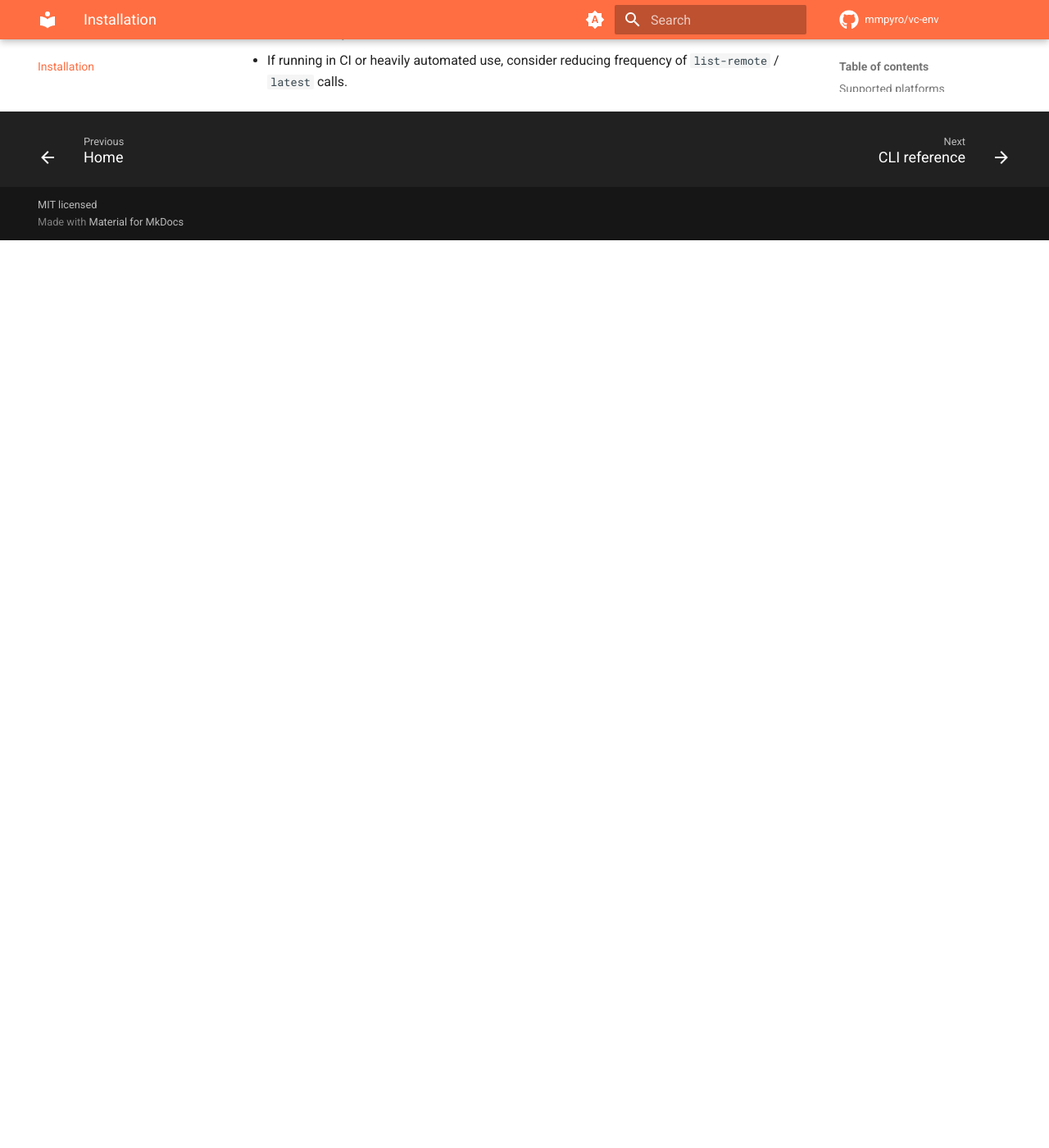
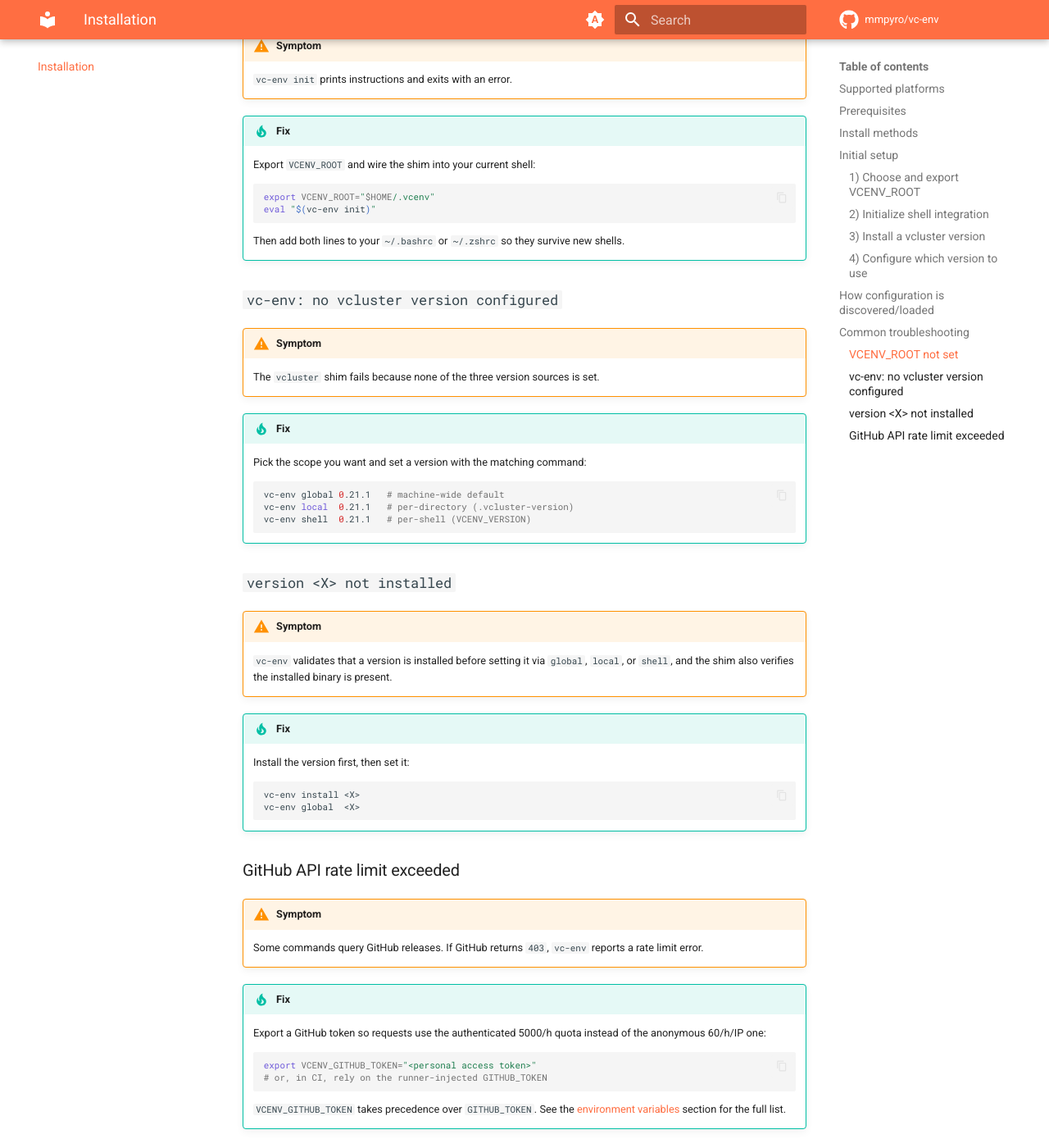
Before and after one commit to mmpyro/vc-env, an MkDocs documentation site: the page built from docs/installation-and-configuration.md, in a window 1280 px wide and 1400 px high, scrolled down 4280 px. Shown: the whole window at 82% size. Built offline with MkDocs 1.6.1 and Material for MkDocs 9.7.7, drawn with Linux system fonts in a browser that asks for light colours; comment, search, counter and statistics services are not loaded; before the commit the page ends 4573 px from its top, so only the background shows below that; some of the changed text lies outside the part shown.

Commit message:
docs(installation): add content tabs, admonitions, mermaid flowchart
- Install methods (prebuilt / source / cross-compile) become content tabs.
- 'Configure which version to use' becomes content tabs for the three
  scopes.
- Each troubleshooting entry becomes a warning (Symptom) + tip (Fix)
  admonition pair.
- Add a mermaid flowchart under 'How configuration is discovered/loaded'
  that walks shell -> local -> global -> error.

Co-authored-by: mmpyro <mmpyro@users.noreply.github.com>

````diff
--- a/docs/installation-and-configuration.md
+++ b/docs/installation-and-configuration.md
@@ -18,40 +18,44 @@ If your platform is not listed, install from source.
 - A POSIX-like shell (e.g. `bash` or `zsh`).
 - Permission to create and write files in your chosen `VCENV_ROOT` directory.
 - Network access to GitHub:
-  - `vc-env install`, `vc-env latest`, and `vc-env list-remote` fetch information from GitHub.
+    - `vc-env install`, `vc-env latest`, and `vc-env list-remote` fetch information from GitHub.
 
 No existing `vcluster` installation is required; `vc-env` manages the `vcluster` binaries it installs.
 
 ## Install methods
 
-### Option A: Install a prebuilt binary (recommended)
+=== "Prebuilt binary (recommended)"
 
-1. Download the binary for your platform from the project’s GitHub releases.
-2. Make it executable and move it into a directory on your `PATH`.
+    1. Download the binary for your platform from the project's
+       [GitHub releases](https://github.com/mmpyro/vc-env/releases).
+    2. Make it executable and move it into a directory on your `PATH`.
 
-Example (Linux x86_64):
+    Example (Linux x86_64):
 
-```sh
-curl -L -o vc-env https://github.com/mmpyro/vc-env/releases/download/v1.0.0/vc-env-linux-amd64
-chmod +x vc-env
-sudo mv vc-env /usr/local/bin/vc-env
-```
+    ```sh
+    curl -L -o vc-env https://github.com/mmpyro/vc-env/releases/download/v1.0.0/vc-env-linux-amd64
+    chmod +x vc-env
+    sudo mv vc-env /usr/local/bin/vc-env
+    ```
 
-### Option B: Build from source
+=== "Build from source"
 
-```sh
-git clone https://github.com/mmpyro/vc-env.git
-cd vc-env
-make build
-```
+    ```sh
+    git clone https://github.com/mmpyro/vc-env.git
+    cd vc-env
+    make build
+    ```
 
-The binary will be available at `build/vc-env`.
+    The binary will be available at `build/vc-env`.
 
-### Option C: Cross-compile for all supported platforms
+=== "Cross-compile for all platforms"
 
-```sh
-make build-all
-```
+    ```sh
+    make build-all
+    ```
+
+    This produces `build/vc-env-<os>-<arch>` for `linux/amd64`,
+    `linux/arm64`, `darwin/amd64` and `darwin/arm64`.
 
 ## Initial setup
 
@@ -83,6 +88,11 @@ What this does:
 
 - Prepends `$VCENV_ROOT/shims` to your `PATH` so `vcluster` resolves to the shim.
 - Defines a `vc-env` shell function that enables `vc-env shell` to affect the current shell environment.
+
+!!! note "Why `eval` and not just a `source`"
+    `vc-env init` prints shell code to stdout. The `eval` applies it to
+    the current shell, which is what makes `vc-env shell <version>`
+    able to export `VCENV_VERSION` for your interactive session.
 
 ### 3) Install a `vcluster` version
 
@@ -100,23 +110,29 @@ vc-env install
 
 Pick one of:
 
-- Global default (applies everywhere unless overridden):
+=== "Global default"
 
-  ```sh
-  vc-env global 0.21.1
-  ```
+    Applies everywhere unless overridden.
 
-- Per-directory (creates `.vcluster-version` in the current directory):
+    ```sh
+    vc-env global 0.21.1
+    ```
 
-  ```sh
-  vc-env local 0.21.1
-  ```
+=== "Per-directory"
 
-- Per-shell session (sets `VCENV_VERSION`; requires `eval "$(vc-env init)"`):
+    Creates a `.vcluster-version` file in the current directory.
 
-  ```sh
-  vc-env shell 0.21.1
-  ```
+    ```sh
+    vc-env local 0.21.1
+    ```
+
+=== "Per-shell session"
+
+    Sets `VCENV_VERSION`; requires `eval "$(vc-env init)"`.
+
+    ```sh
+    vc-env shell 0.21.1
+    ```
 
 ## How configuration is discovered/loaded
 
@@ -125,6 +141,18 @@ When the `vcluster` shim runs, it selects a version using this priority order:
 1. `VCENV_VERSION` (shell version)
 2. `.vcluster-version` in the current directory or any parent directory (local version)
 3. `$VCENV_ROOT/version` (global version)
+
+```mermaid
+flowchart TD
+    start(["vcluster &lt;args&gt;"]) --> shell{"VCENV_VERSION<br/>set?"}
+    shell -- yes --> use["use that version"]
+    shell -- no --> local{".vcluster-version<br/>found walking up?"}
+    local -- yes --> use
+    local -- no --> global{"$VCENV_ROOT/version<br/>exists?"}
+    global -- yes --> use
+    global -- no --> err(["error:<br/>no vcluster version configured"])
+    use --> exec(["exec $VCENV_ROOT/versions/&lt;v&gt;/vcluster"])
+```
 
 Notes:
 
@@ -135,49 +163,60 @@ Notes:
 
 ### `VCENV_ROOT not set`
 
-Symptoms:
+!!! warning "Symptom"
+    `vc-env init` prints instructions and exits with an error.
 
-- `vc-env init` prints instructions and exits with an error.
+!!! tip "Fix"
+    Export `VCENV_ROOT` and wire the shim into your current shell:
 
-Fix:
+    ```sh
+    export VCENV_ROOT="$HOME/.vcenv"
+    eval "$(vc-env init)"
+    ```
 
-```sh
-export VCENV_ROOT="$HOME/.vcenv"
-```
-
-Then ensure you also have:
-
-```sh
-eval "$(vc-env init)"
-```
+    Then add both lines to your `~/.bashrc` or `~/.zshrc` so they survive new shells.
 
 ### `vc-env: no vcluster version configured`
 
-This is emitted by the `vcluster` shim when none of the version sources are configured.
+!!! warning "Symptom"
+    The `vcluster` shim fails because none of the three version sources is set.
 
-Fix (choose one):
+!!! tip "Fix"
+    Pick the scope you want and set a version with the matching command:
 
-```sh
-vc-env global 0.21.1
-vc-env local 0.21.1
-vc-env shell 0.21.1
-```
+    ```sh
+    vc-env global 0.21.1   # machine-wide default
+    vc-env local  0.21.1   # per-directory (.vcluster-version)
+    vc-env shell  0.21.1   # per-shell (VCENV_VERSION)
+    ```
 
 ### `version <X> not installed`
 
-`vc-env` validates that a version is installed before setting it via `global`, `local`, or `shell`, and the shim also verifies the installed binary is present.
+!!! warning "Symptom"
+    `vc-env` validates that a version is installed before setting it via `global`, `local`, or `shell`, and the shim also verifies the installed binary is present.
 
-Fix:
+!!! tip "Fix"
+    Install the version first, then set it:
 
-```sh
-vc-env install <X>
-```
+    ```sh
+    vc-env install <X>
+    vc-env global  <X>
+    ```
 
 ### GitHub API rate limit exceeded
 
-Some commands query GitHub releases. If GitHub returns `403`, `vc-env` reports a rate limit error.
+!!! warning "Symptom"
+    Some commands query GitHub releases. If GitHub returns `403`, `vc-env` reports a rate limit error.
 
-Fixes:
+!!! tip "Fix"
+    Export a GitHub token so requests use the authenticated 5000/h quota
+    instead of the anonymous 60/h/IP one:
 
-- Wait and retry later.
-- If running in CI or heavily automated use, consider reducing frequency of `list-remote` / `latest` calls.
+    ```sh
+    export VCENV_GITHUB_TOKEN="<personal access token>"
+    # or, in CI, rely on the runner-injected GITHUB_TOKEN
+    ```
+
+    `VCENV_GITHUB_TOKEN` takes precedence over `GITHUB_TOKEN`. See the
+    [environment variables](cli-reference.md#environment-variables)
+    section for the full list.
````
Also changed, not shown: other parts of docs/installation-and-configuration.md (+3 -2 lines).
